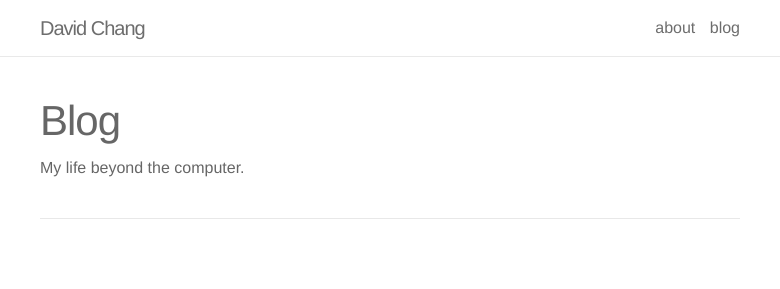
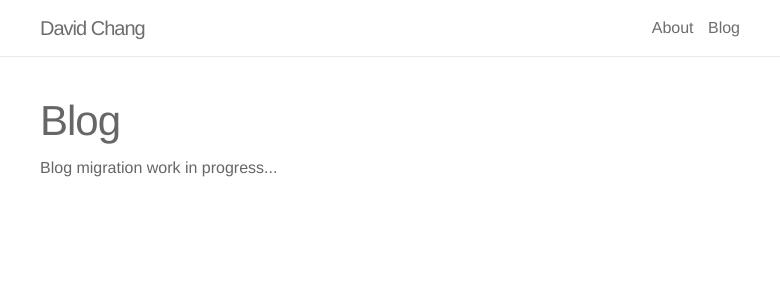
Before and after one commit to changd8/davidchang.github.io, a plain HTML site: page blog.html in a window 1280 px wide. Shown: the top 289 px of the page, 250-1030 px from the left. Drawn offline with nearby package versions, Linux system fonts and the light colour scheme.

Commit message:
blog migration message

```diff
--- a/blog.html
+++ b/blog.html
@@ -20,8 +20,8 @@
             </span>
             <nav class="site-nav">
                 <div class="trigger">
-                    <a class="page-link" href="index.html">about</a>
-					<a class="page-link" href="blog.html">blog</a>
+                    <a class="page-link" href="index.html">About</a>
+					<a class="page-link" href="blog.html">Blog</a>
                 </div>
             </nav>
         </div>
@@ -33,15 +33,8 @@
 
                 <header class="post-header">
                     <h1 class="post-title">Blog</h1>
-                    <h4 class="post-description">My life beyond the computer.</h4>
+                    <h4 class="post-description">Blog migration work in progress...</h4>
                 </header>
-
-                <div class="news">
-                    <!-- <h2>Fitness</h2>
-                    <p>I love to lift. I got into powerlifting in my freshmen year of college, and have been committed to the craft ever since (check me out on <a target="blank" href="https://www.instagram.com/builtbybko/">instagram</a>). I also really enjoy helping people with their fitness journey as well. I find it exciting to create custom routines for people and help with lifting techniques.</p> -->
-                </div>
-
-
             </div>
         </div>
     </div>
```
Also changed, not shown: index.html (+2 -2 lines), 1 other file.
